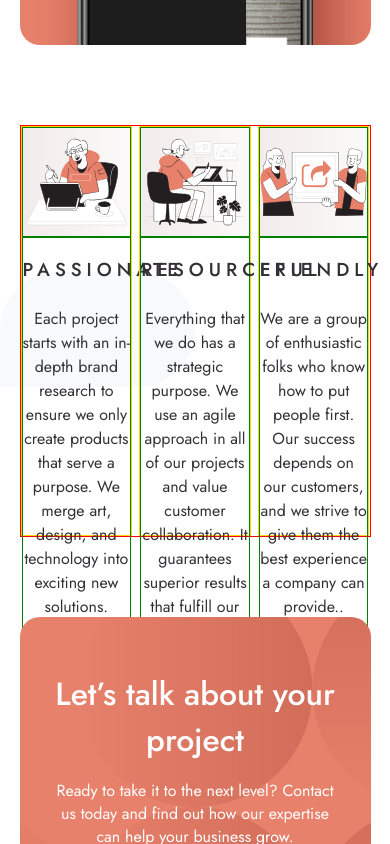
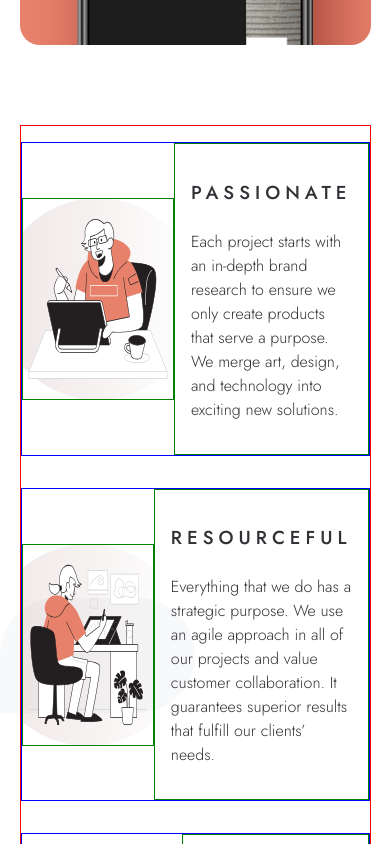
Before and after one commit to SJellen/designo, a Next.js app: page / in a window 390 px wide. Shown: the part 960-1804 px from the top of the page. Built offline with nearby package versions, Linux system fonts and the light colour scheme.

Commit message:
IllustrationBox MQ's tablet

```diff
--- a/styles/Home/IllustrationBox.module.scss
+++ b/styles/Home/IllustrationBox.module.scss
@@ -2,7 +2,7 @@
 
 .container {
     width: 78%;
-    height: 412px;
+    height: auto;
     margin: 5rem auto;
     border: 1px solid red;
     display: flex;
@@ -39,7 +39,7 @@
     }
     p {
         margin-top: 1.5rem;
-        font-weight: 400;
+        font-weight: 300;
         line-height: 1.5;
     }
 }
@@ -49,3 +49,36 @@
         width: 90%;
     }
 }
+
+@media only screen and (max-width: 768px) {
+    .container {
+        flex-direction: column;
+    }
+
+    .box {
+        width: 100%;
+        height: auto;
+        flex-direction: row;
+        border: 1px solid blue;
+        margin: 1rem auto;
+        align-items: center;
+    }
+
+    .topContainer {
+        // width: auto;
+        // width: 40%;
+        width: 202px;
+        height: 202px;
+    }
+
+    .bottomContainer {
+        width: 65%;
+        height: auto;
+        text-align: left;
+        padding: 1rem;
+    }
+}
+
+@media only screen and (max-width: 500px) {
+
+}
```
